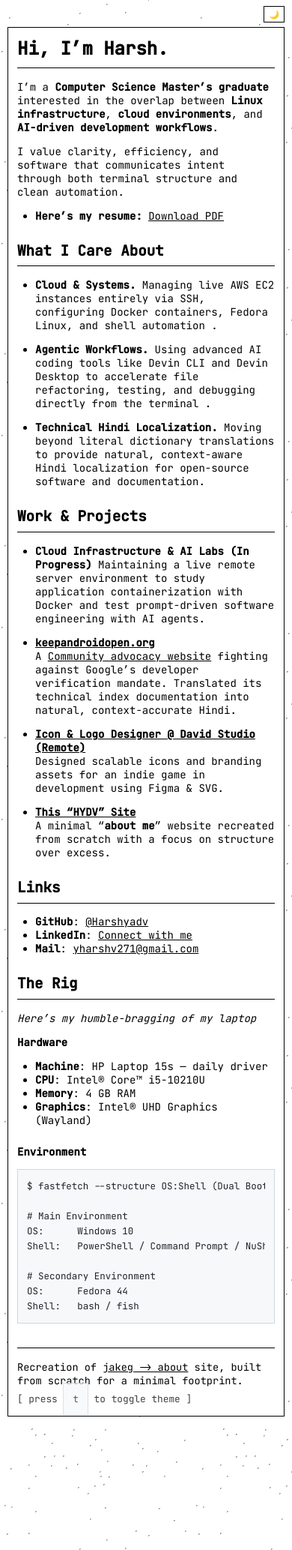
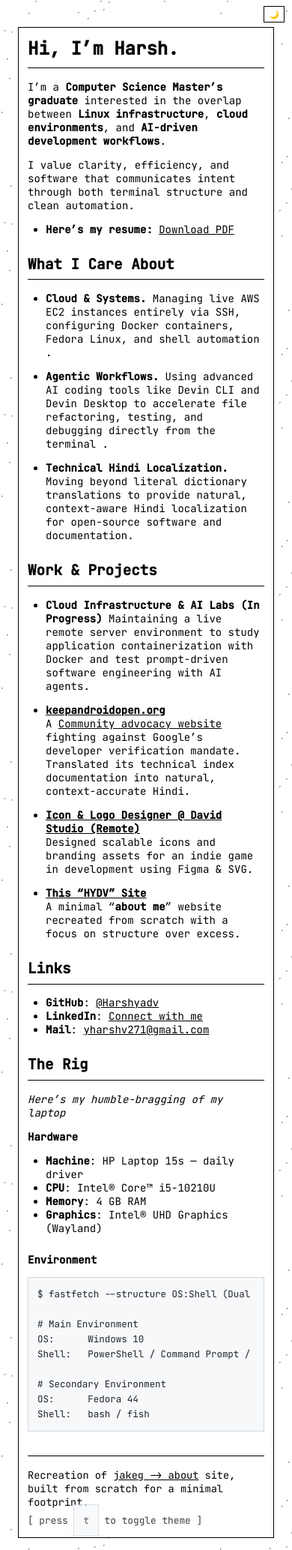
Before and after one commit to Harshyadv/HYDV, a Jekyll site: the page built from index.md, in a window 390 px wide. Shown: the whole page at 75% size. Built offline with Jekyll 4.4.1, drawn with Linux system fonts in a browser that asks for light colours.

Commit message:
Trim mobile content box width by theme toggle box size

```diff
--- a/assets/style.css
+++ b/assets/style.css
@@ -264,7 +264,7 @@ footer {
 /* --- Mobile tweaks --- */
 @media (max-width: 480px) {
     body {
-        margin: 36px 10px 16px; /* Top margin clearance for theme toggle box */
+        margin: 36px 24px 16px; /* Reduced width by theme toggle box size */
         padding: 0;
         font-size: 14px;
     }
```
